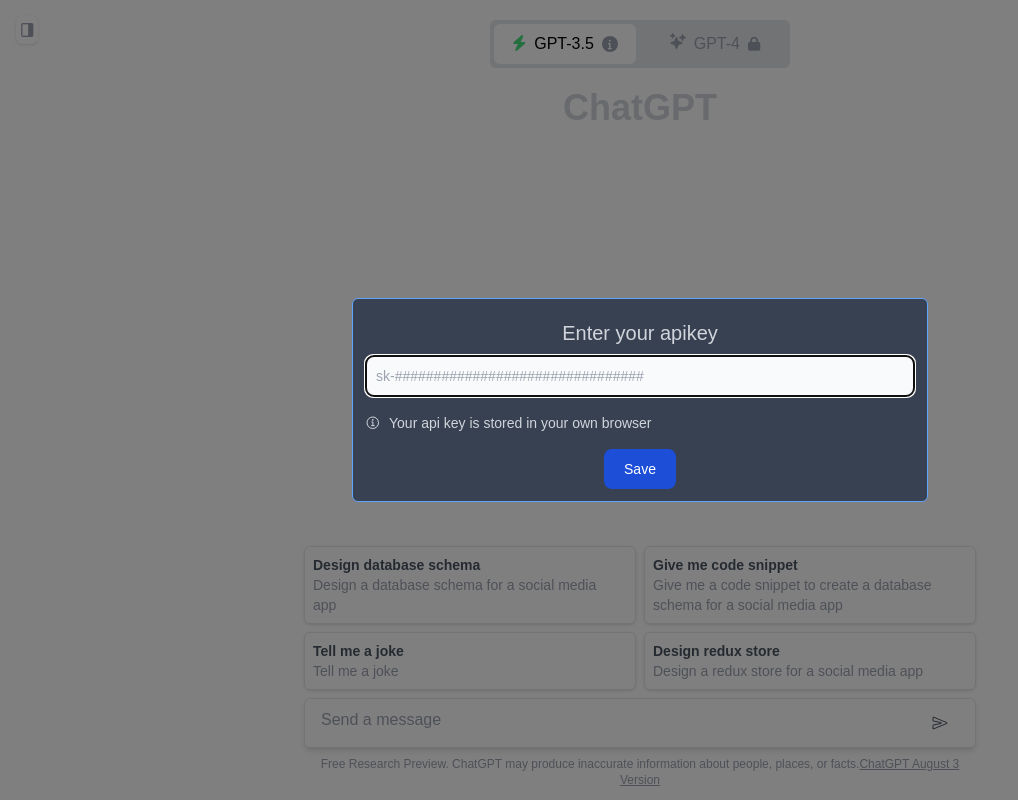
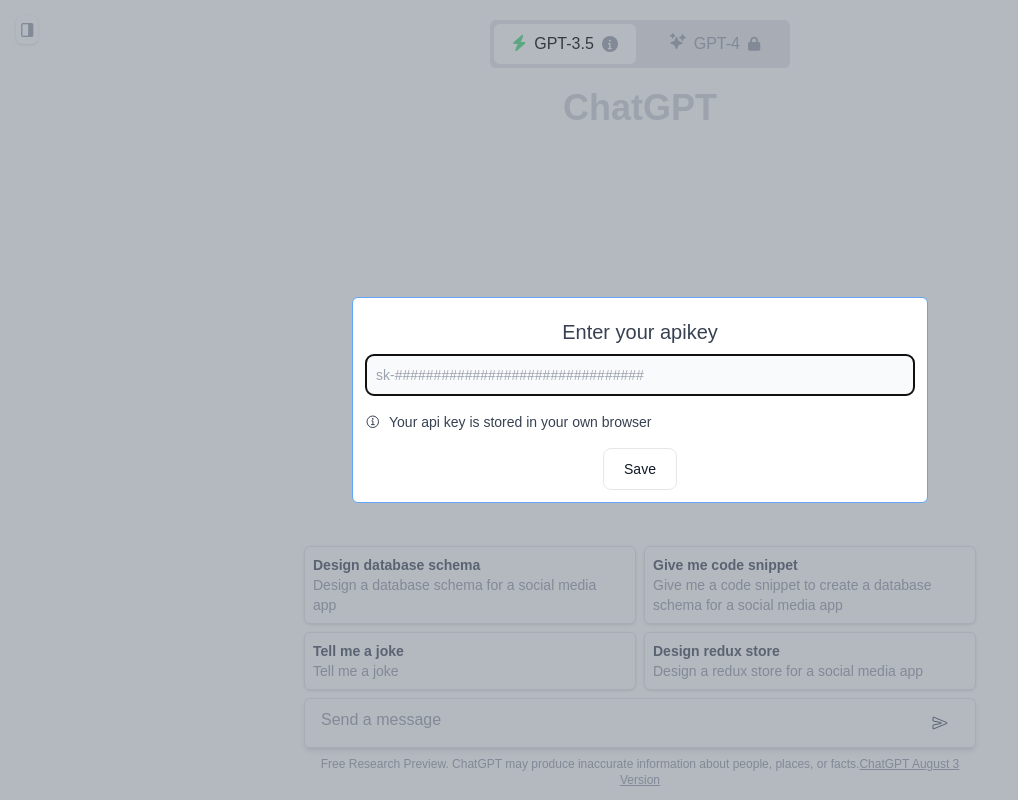
Before and after one commit to PrasadBroo/ChatGPT, a React (Vite) app: page / in a window 1280 px wide. Shown: the whole page, without its empty margins (0-1018 px from the left). Built offline with nearby package versions, Linux system fonts and the light colour scheme.

Commit message:
fixed modals

```diff
--- a/src/App.tsx
+++ b/src/App.tsx
@@ -27,6 +27,7 @@
       document.documentElement.classList.remove("dark");
     }
   }, [theme]);
+
   return (
     <div className="App font-poppins md:flex ">
       <Navbar active={active} setActive={setActive} />
@@ -82,10 +83,7 @@
           </div>
         </div>
       </main>
-      <Modal
-        visible={!Boolean(userHasApiKey)}
-        className="bg-black bg-opacity-50"
-      >
+      <Modal visible={!Boolean(userHasApiKey)}>
         <Apikey />
       </Modal>
     </div>
--- a/src/assets/css/output.css
+++ b/src/assets/css/output.css
@@ -991,6 +991,11 @@
   background-color: rgb(107 114 128 / var(--tw-bg-opacity));
 }
 
+.bg-gray-700 {
+  --tw-bg-opacity: 1;
+  background-color: rgb(55 65 81 / var(--tw-bg-opacity));
+}
+
 .bg-gray-800 {
   --tw-bg-opacity: 1;
   background-color: rgb(31 41 55 / var(--tw-bg-opacity));
@@ -1024,17 +1029,12 @@
   background-color: rgb(255 255 255 / var(--tw-bg-opacity));
 }
 
-.bg-gray-700 {
-  --tw-bg-opacity: 1;
-  background-color: rgb(55 65 81 / var(--tw-bg-opacity));
+.bg-opacity-50 {
+  --tw-bg-opacity: 0.5;
 }
 
 .bg-opacity-60 {
   --tw-bg-opacity: 0.6;
-}
-
-.bg-opacity-50 {
-  --tw-bg-opacity: 0.5;
 }
 
 .p-1 {
@@ -1216,6 +1216,11 @@
 .text-white {
   --tw-text-opacity: 1;
   color: rgb(255 255 255 / var(--tw-text-opacity));
+}
+
+.text-gray-700 {
+  --tw-text-opacity: 1;
+  color: rgb(55 65 81 / var(--tw-text-opacity));
 }
 
 .underline {
@@ -1386,6 +1391,11 @@
   background-color: rgb(15 118 110 / var(--tw-bg-opacity));
 }
 
+.hover\:bg-gray-100:hover {
+  --tw-bg-opacity: 1;
+  background-color: rgb(243 244 246 / var(--tw-bg-opacity));
+}
+
 .hover\:text-blue-300:hover {
   --tw-text-opacity: 1;
   color: rgb(147 197 253 / var(--tw-text-opacity));
@@ -1394,6 +1404,15 @@
 .hover\:text-red-300:hover {
   --tw-text-opacity: 1;
   color: rgb(252 165 165 / var(--tw-text-opacity));
+}
+
+.hover\:text-blue-700:hover {
+  --tw-text-opacity: 1;
+  color: rgb(29 78 216 / var(--tw-text-opacity));
+}
+
+.focus\:z-10:focus {
+  z-index: 10;
 }
 
 .focus\:border-2:focus {
@@ -1426,6 +1445,15 @@
   --tw-ring-color: rgb(59 130 246 / var(--tw-ring-opacity));
 }
 
+.focus\:ring-gray-200:focus {
+  --tw-ring-opacity: 1;
+  --tw-ring-color: rgb(229 231 235 / var(--tw-ring-opacity));
+}
+
+.disabled\:cursor-not-allowed:disabled {
+  cursor: not-allowed;
+}
+
 .group:hover .group-hover\:visible {
   visibility: visible;
 }
@@ -1511,6 +1539,11 @@
   background-color: rgb(229 231 235 / var(--tw-bg-opacity));
 }
 
+:is(.dark .dark\:bg-gray-500) {
+  --tw-bg-opacity: 1;
+  background-color: rgb(107 114 128 / var(--tw-bg-opacity));
+}
+
 :is(.dark .dark\:bg-gray-600) {
   --tw-bg-opacity: 1;
   background-color: rgb(75 85 99 / var(--tw-bg-opacity));
@@ -1534,11 +1567,6 @@
   background-color: rgb(31 41 55 / var(--tw-bg-opacity));
 }
 
-:is(.dark .dark\:bg-gray-500) {
-  --tw-bg-opacity: 1;
-  background-color: rgb(107 114 128 / var(--tw-bg-opacity));
-}
-
 :is(.dark .dark\:bg-opacity-50) {
   --tw-bg-opacity: 0.5;
 }
@@ -1556,6 +1584,11 @@
 :is(.dark .dark\:text-white) {
   --tw-text-opacity: 1;
   color: rgb(255 255 255 / var(--tw-text-opacity));
+}
+
+:is(.dark .dark\:text-gray-400) {
+  --tw-text-opacity: 1;
+  color: rgb(156 163 175 / var(--tw-text-opacity));
 }
 
 :is(.dark .dark\:placeholder-gray-400)::-moz-placeholder {
@@ -1590,6 +1623,11 @@
   background-color: rgb(55 65 81 / var(--tw-bg-opacity));
 }
 
+:is(.dark .dark\:hover\:text-white:hover) {
+  --tw-text-opacity: 1;
+  color: rgb(255 255 255 / var(--tw-text-opacity));
+}
+
 :is(.dark .dark\:focus\:border-blue-500:focus) {
   --tw-border-opacity: 1;
   border-color: rgb(59 130 246 / var(--tw-border-opacity));
@@ -1605,6 +1643,11 @@
   --tw-ring-color: rgb(30 64 175 / var(--tw-ring-opacity));
 }
 
+:is(.dark .dark\:focus\:ring-gray-700:focus) {
+  --tw-ring-opacity: 1;
+  --tw-ring-color: rgb(55 65 81 / var(--tw-ring-opacity));
+}
+
 :is(.dark .peer:focus ~ .dark\:peer-focus\:ring-blue-800) {
   --tw-ring-opacity: 1;
   --tw-ring-color: rgb(30 64 175 / var(--tw-ring-opacity));
--- a/src/components/Header/Header.tsx
+++ b/src/components/Header/Header.tsx
@@ -1,11 +1,14 @@
 import { IonIcon } from "@ionic/react";
 import { shareOutline } from "ionicons/icons";
+import { useSettings } from "../../store/store";
+
 export default function Header() {
+  const model = useSettings((state) => state.settings.selectedModal);
   return (
     <header className=" text-center my-2 text-sm dark:text-gray-300 border-b dark:border-none dark:shadow-md py-2 flex items-center justify-between px-2">
       <div className="md:block hidden"></div>
       <div className=" ">
-        <span>Default (GPT-3.5)</span>
+        <span>Using ({model.toLocaleUpperCase()})</span>
       </div>
       <div className="">
         <button className=" text-xl">
--- a/src/components/modals/Apikey.tsx
+++ b/src/components/modals/Apikey.tsx
@@ -9,6 +9,7 @@
   visible: { opacity: 1 },
   exit: { opacity: 0, scale: 0.8, transition: { duration: 0.15 } },
 };
+const apiKeyLength = 40;
 
 export default function Apikey() {
   const [userapikey, setUserApikey] = useState("");
@@ -25,31 +26,32 @@
       initial="hidden"
       animate="visible"
       exit="exit"
-      className="bg-gray-700 border border-blue-400 max-w-xl w-full p-3 rounded-md mx-2 md:mx-0"
+      className="dark:bg-gray-700 text-gray-700 dark:text-gray-300 border bg-white border-blue-400 max-w-xl w-full p-3 rounded-md mx-2 md:mx-0"
     >
-      <h2 className="text-xl font-medium text-gray-300 dark:text-white  text-center my-2">
+      <h2 className="text-xl font-medium   text-center my-2">
         Enter your apikey
       </h2>
       <form onSubmit={handleSubmit}>
         <input
-          type="text"
+          type="password"
           placeholder="sk-################################"
           onChange={(e) => setUserApikey(e.target.value)}
           autoFocus
-          className="bg-gray-50 border border-gray-300 text-gray-900 text-sm rounded-lg focus:ring-blue-500 focus:border-blue-500 block w-full p-2.5 dark:bg-gray-600 dark:border-gray-500 dark:placeholder-gray-400 dark:text-white"
+          className="bg-gray-50 border border-gray-300 text-gray-900 text-sm rounded-lg focus:ring-blue-500 focus:border-blue-500 block w-full p-2.5  dark:bg-gray-600 dark:border-gray-500 dark:placeholder-gray-400 dark:text-white"
         />
         <div className=" flex items-center mt-4">
-          <span className="dark:text-gray-300 flex items-center text-gray-300">
+          <span className=" flex items-center ">
             <IonIcon icon={informationCircleOutline} />
           </span>
-          <span className="ml-2 text-sm font-medium text-gray-300 dark:text-gray-300">
+          <span className="ml-2 text-sm font-medium">
             Your api key is stored in your own browser
           </span>
         </div>
         <div className=" text-center">
           <button
             type="submit"
-            className="mt-4 text-white bg-blue-700 hover:bg-blue-800 focus:ring-4 focus:outline-none focus:ring-blue-300 font-medium rounded-lg text-sm px-5 py-2.5 text-center dark:bg-blue-600 dark:hover:bg-blue-700 dark:focus:ring-blue-800"
+            disabled={userapikey.length < apiKeyLength}
+            className="mt-4 py-2.5 disabled:cursor-not-allowed px-5 text-sm font-medium text-gray-900 focus:outline-none bg-white rounded-lg border border-gray-200 hover:bg-gray-100 hover:text-blue-700 focus:z-10 focus:ring-4 focus:ring-gray-200 dark:focus:ring-gray-700 dark:bg-gray-800 dark:text-gray-400 dark:border-gray-600 dark:hover:text-white dark:hover:bg-gray-700"
           >
             Save
           </button>
--- a/src/components/modals/Modal.tsx
+++ b/src/components/modals/Modal.tsx
@@ -10,7 +10,7 @@
 
 export default function Modal(props: Props) {
   const modal_cn = classNames(
-    "modal font-Bungee fixed top-0 left-0 right-0 bottom-0 dark:bg-gray-500  dark:bg-opacity-50  z-50 flex items-center justify-center",
+    "modal font-Bungee fixed top-0 left-0 right-0 bottom-0 bg-gray-500 dark:bg-gray-500  bg-opacity-50 dark:bg-opacity-50  z-50 flex items-center justify-center",
     props.className
   );
 
--- a/src/components/modals/Settings.tsx
+++ b/src/components/modals/Settings.tsx
@@ -39,7 +39,7 @@
       initial="hidden"
       animate="visible"
       exit="exit"
-      className="settings rounded-md bg-gray-800 mx-2 md:mx-0 text-white dark:text-gray-300 w-full max-w-xl py-4"
+      className="settings rounded-md bg-white dark:bg-gray-800 mx-2 md:mx-0 text-gray-500 dark:text-gray-300 w-full max-w-xl py-4"
     >
       <div className="p-2 flex items-center justify-between">
         <h2 className=" ">Settings</h2>
@@ -91,9 +91,9 @@
         <div className="">
           <label
             htmlFor="countries"
-            className="block mb-2 text-sm font-medium  text-white dark:text-gray-300"
+            className="block mb-2 text-sm font-medium   dark:text-gray-300"
           >
-            Select Modal
+            Select Model
           </label>
           <select
             id="countries"
```
